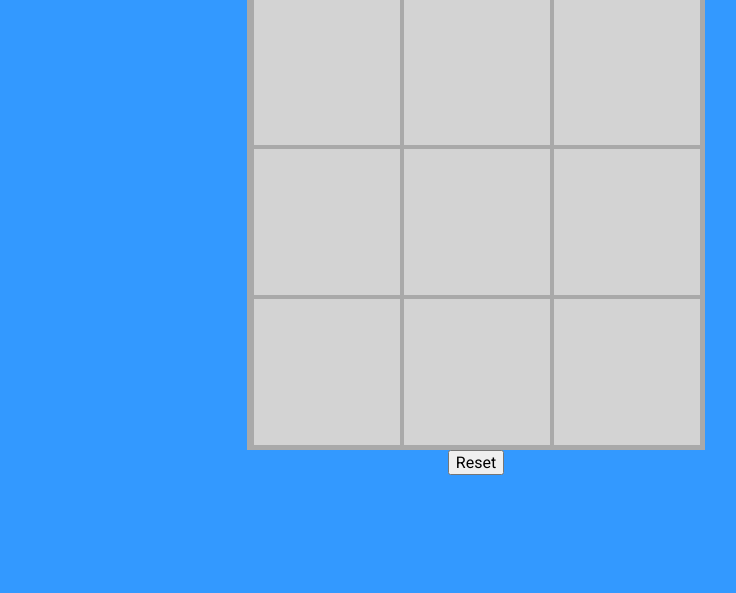
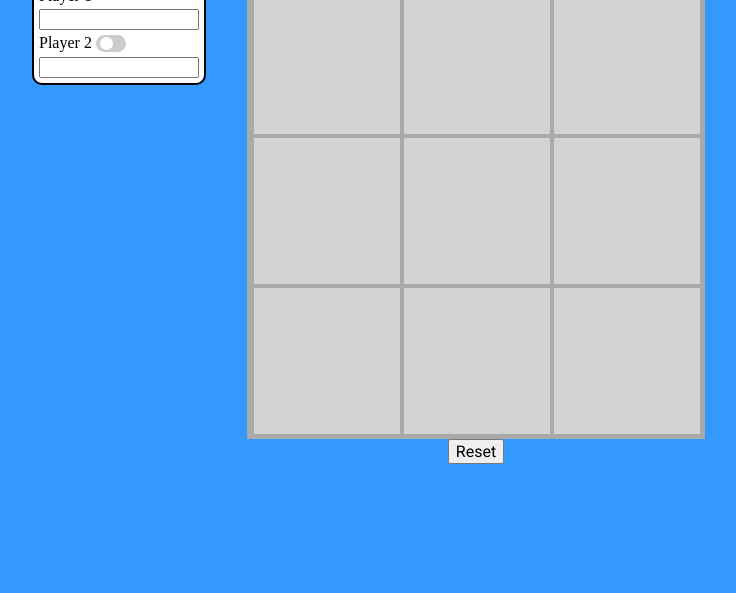
Before and after one commit to maplesyrupman/maplesyrupman.github.io, a plain HTML site: page projects/tic-tac-toe/index.html in a window 1280 px wide. Shown: the part 207-800 px from the top of the page, without its empty margins (164-900 px from the left). Drawn offline with Linux system fonts and the light colour scheme.

Commit message:
about to add player ctrl panl functionality

```diff
--- a/projects/tic-tac-toe/index.html
+++ b/projects/tic-tac-toe/index.html
@@ -9,6 +9,7 @@
     <link href="https://fonts.googleapis.com/css2?family=Roboto&display=swap" rel="stylesheet">
     <link rel='stylesheet' href='./reset.css'>
     <link rel='stylesheet' href='./styles.css'>
+    <link rel='stylesheet' href='./slider-styles.css'>
 </head>
 <body>
     <div id='hero-container'>
@@ -18,7 +19,14 @@
                 <form>
                     <label for='player1Name'>Player 1</label>
                     <input type='text' name='player1Name'>
-                    <label for='player2Name'>Player 2</label>
+                    <div>
+                        <label for='player2Name'>Player 2</label>
+                        <label class="switch">
+                            <input type="checkbox">
+                            <span class="slider round"></span>
+                          </label>
+                    </div>
+
                     <input type='text' name='player2Name'>
                 </form>
             </div>
--- /dev/null
+++ b/projects/tic-tac-toe/slider-styles.css
@@ -0,0 +1,64 @@
+ /* not my code, ripped this from w3schools */
+
+ /* The switch - the box around the slider */
+ .switch {
+    position: relative;
+    display: inline-block;
+    width: 30px;
+    height: 17px;
+  }
+
+  /* Hide default HTML checkbox */
+  .switch input {
+    opacity: 0;
+    width: 0;
+    height: 0;
+  }
+
+  /* The slider */
+  .slider {
+    position: absolute;
+    cursor: pointer;
+    top: 0;
+    left: 0;
+    right: 0;
+    bottom: 0;
+    background-color: #ccc;
+    -webkit-transition: .4s;
+    transition: .4s;
+  }
+
+  .slider:before {
+    position: absolute;
+    content: "";
+    height: 13px;
+    width: 13px;
+    left: 4px;
+    bottom: 2px;
+    background-color: white;
+    -webkit-transition: .4s;
+    transition: .4s;
+  }
+
+  input:checked + .slider {
+    background-color: #2196F3;
+  }
+
+  input:focus + .slider {
+    box-shadow: 0 0 1px #2196F3;
+  }
+
+  input:checked + .slider:before {
+    -webkit-transform: translateX(13px);
+    -ms-transform: translateX(13px);
+    transform: translateX(13px);
+  }
+
+  /* Rounded sliders */
+  .slider.round {
+    border-radius: 34px;
+  }
+
+  .slider.round:before {
+    border-radius: 50%;
+  }
--- a/projects/tic-tac-toe/styles.css
+++ b/projects/tic-tac-toe/styles.css
@@ -17,6 +17,13 @@ h1 {
     background-color: #3399ff;
 }
 
+#game-container {
+    display: flex;
+    flex-direction: row;
+    position: relative;
+    justify-content: center;
+}
+
 #board {
     height: 458px;
     width: 458px;
@@ -25,7 +32,6 @@ h1 {
     display: grid;
     grid-template-columns: repeat(3, 150px);
     grid-template-rows: repeat(3, 150px);
-
 }
 
 .space {
@@ -40,3 +46,18 @@ h1 {
 #reset-btn {
     font-size: 1rem;
 }
+
+#player-ctrl-panl {
+    position: absolute;
+    left: -215px;
+    border: 2px solid black;
+    border-radius: 10px;
+    padding: 5px;
+    background-color: white;
+}
+
+form {
+    display: flex;
+    flex-direction: column;
+    gap: 5px;
+}
```
